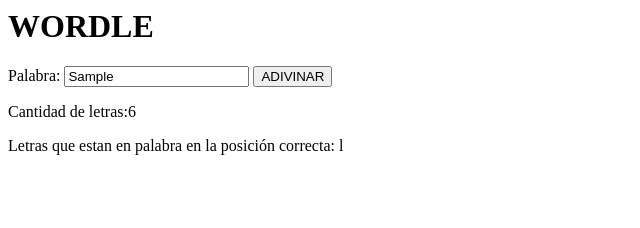
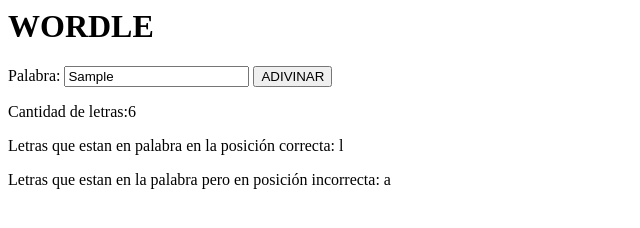
Before and after one commit to Adriana-Tarquino/JuegoUCB-WORDLE, a website built with Parcel: page index2.html in a window 1280 px wide. Both pictures are taken after typing "Sample" into the empty fields and a click on the input "ADIVINAR". Shown: the whole page, without its empty margins (0-640 px from the left). Built offline with nearby package versions, Linux system fonts and the light colour scheme.

Commit message:
La interaz funcionando letras que estan en la posicion incorrecta

```diff
--- a/index2.html
+++ b/index2.html
@@ -9,6 +9,7 @@
     <div id="resultado-div"></div>
     <div id="contar"></div>
     <div id="letras-div"></div>
+    <div id="letrasPoscorrrecta-div"></div>
     <script type="module" src="./src/presenter.js"></script>
   </body>
 </html>
--- a/src/presenter.js
+++ b/src/presenter.js
@@ -6,6 +6,7 @@
 const jugar = new Juego();
 
 const div2 = document.querySelector("#letras-div");
+const div3 = document.querySelector("#letrasPoscorrrecta-div")
 
 form.addEventListener("submit", (event) => {
     event.preventDefault();
@@ -16,4 +17,6 @@
     ///Mostrar Letras correctas.
 
     div2.innerHTML = "<p>" + "Letras que estan en palabra en la posición correcta: "+ jugar.comparaLetrasCorrectas(palabraAdivinar,codigo_imput.value) + "</p>";
- });
+    div3.innerHTML = "<p>" + "Letras que estan en la palabra pero en posición incorrecta: " + jugar.comparaLetrasInCorrectas(palabraAdivinar,codigo_imput.value) + "</p>";
+
+});
```
